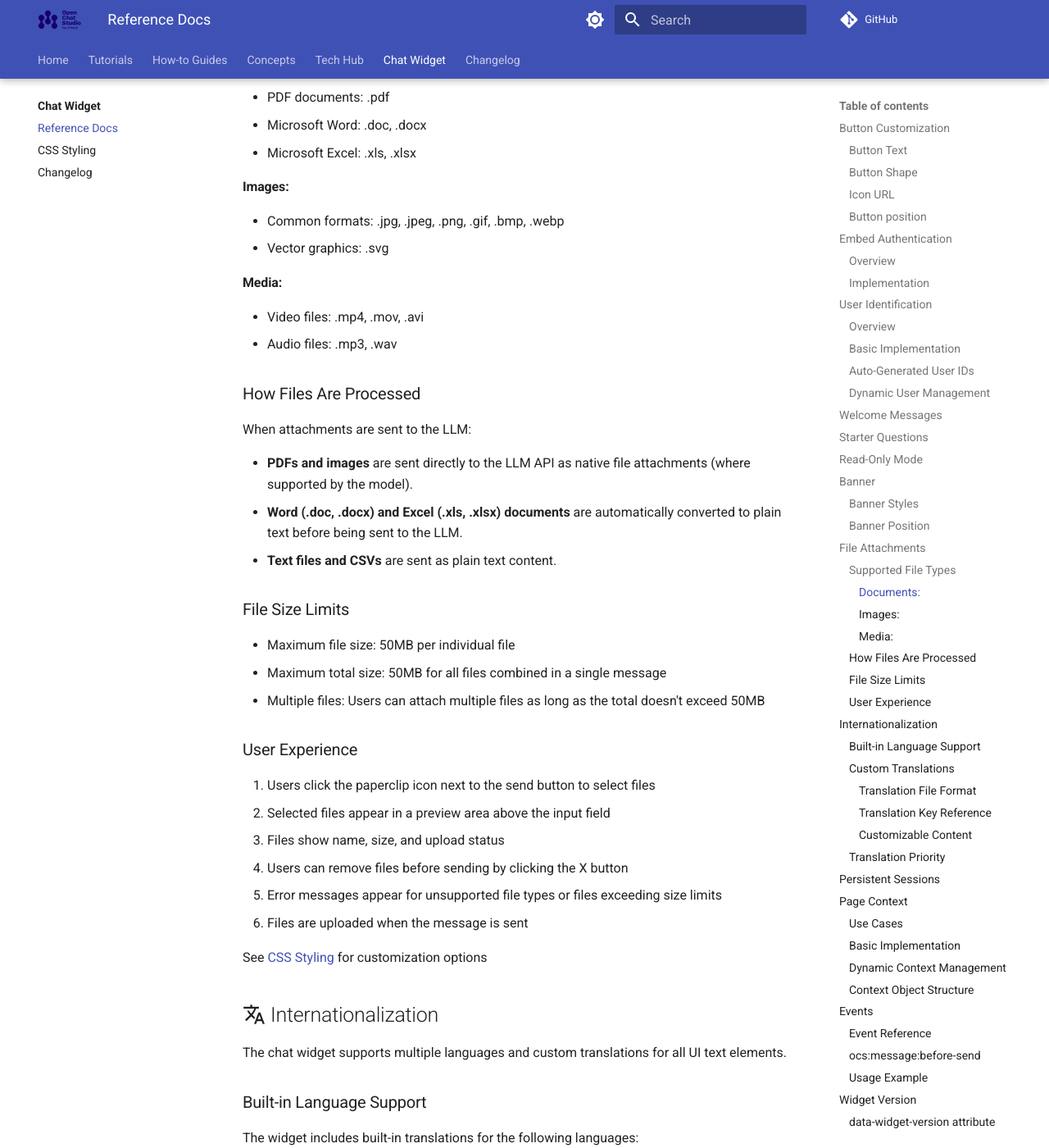
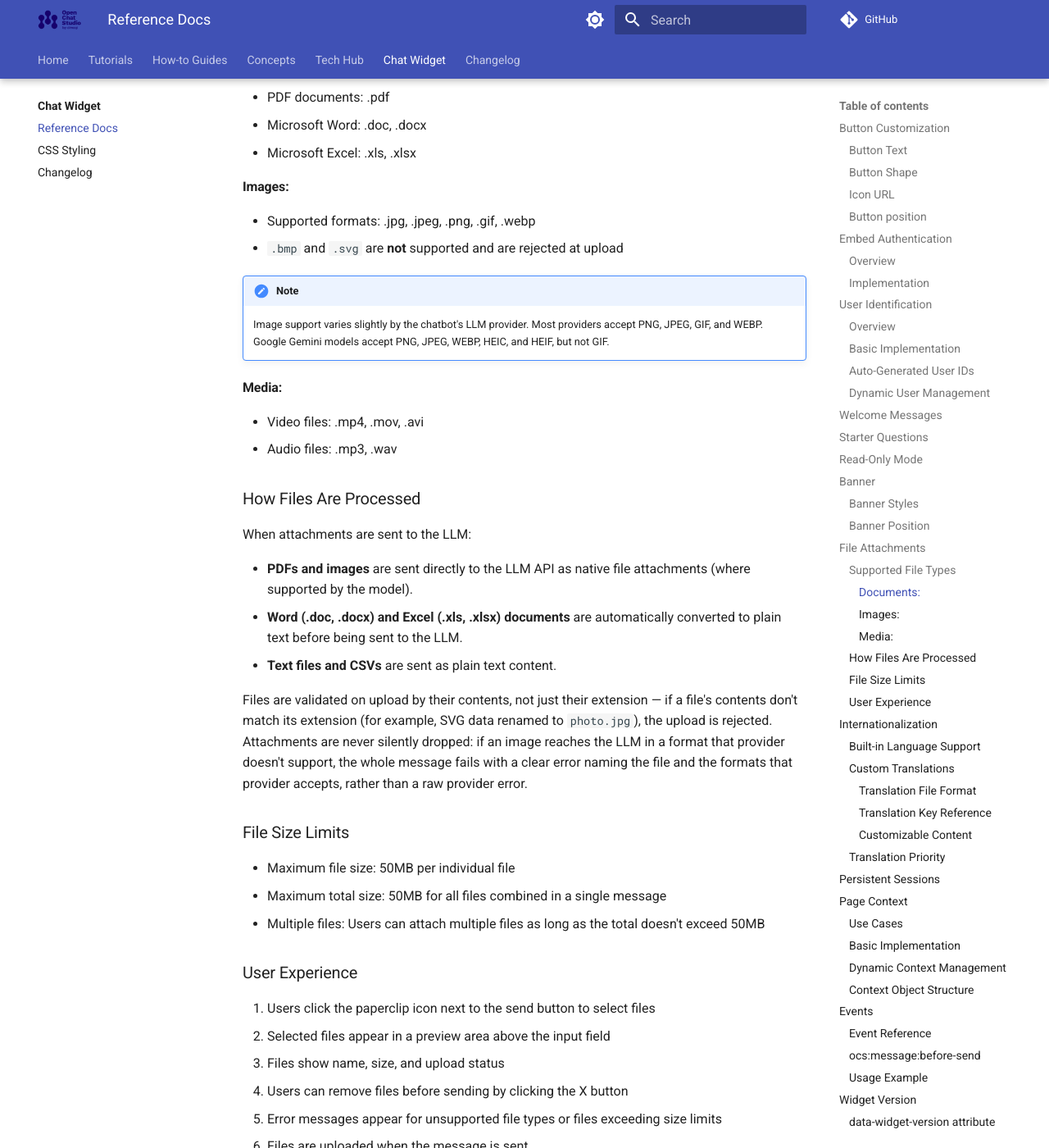
Before and after one commit to dimagi/open-chat-studio-docs, an MkDocs documentation site: the page built from docs/chat_widget/reference.md, in a window 1280 px wide and 1400 px high, scrolled down 6453 px. Shown: the whole window at 82% size. Built offline with MkDocs 1.6.1 and Material for MkDocs 9.7.7, drawn with Linux system fonts in a browser that asks for light colours; a script that is not in the unit is left out; comment, search, counter and statistics services are not loaded.

Commit message:
update changelog and docs from OCS PR #4026
Co-Authored-By: Claude Opus 5 (1M context) <noreply@anthropic.com>

```diff
--- a/docs/chat_widget/reference.md
+++ b/docs/chat_widget/reference.md
@@ -251,8 +251,11 @@ Enable users to send files along with their messages. This feature is perfect fo
 - Microsoft Excel: .xls, .xlsx
 
 #### Images:
-- Common formats: .jpg, .jpeg, .png, .gif, .bmp, .webp
-- Vector graphics: .svg
+- Supported formats: .jpg, .jpeg, .png, .gif, .webp
+- `.bmp` and `.svg` are **not** supported and are rejected at upload
+
+!!! note
+    Image support varies slightly by the chatbot's LLM provider. Most providers accept PNG, JPEG, GIF, and WEBP. Google Gemini models accept PNG, JPEG, WEBP, HEIC, and HEIF, but not GIF.
 
 #### Media:
 - Video files: .mp4, .mov, .avi
@@ -265,6 +268,8 @@ When attachments are sent to the LLM:
 - **PDFs and images** are sent directly to the LLM API as native file attachments (where supported by the model).
 - **Word (.doc, .docx) and Excel (.xls, .xlsx) documents** are automatically converted to plain text before being sent to the LLM.
 - **Text files and CSVs** are sent as plain text content.
+
+Files are validated on upload by their contents, not just their extension — if a file's contents don't match its extension (for example, SVG data renamed to `photo.jpg`), the upload is rejected. Attachments are never silently dropped: if an image reaches the LLM in a format that provider doesn't support, the whole message fails with a clear error naming the file and the formats that provider accepts, rather than a raw provider error.
 
 ### File Size Limits
 
```
Also changed, not shown: docs/chat_widget/changelog.md (+1 -0 lines).
